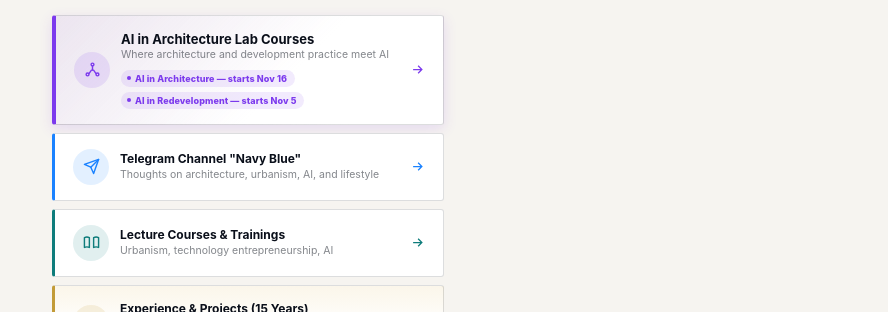
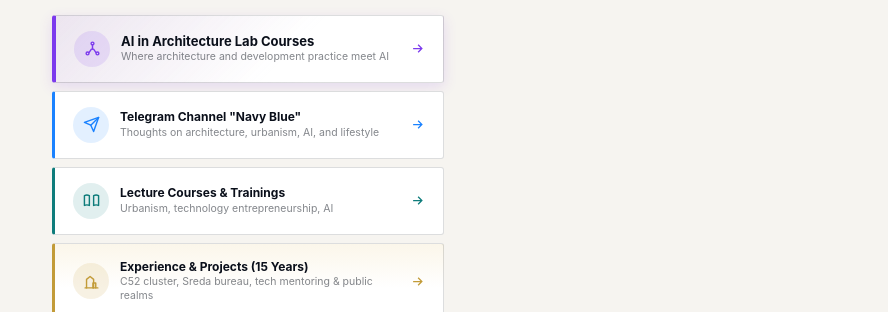
Before and after one commit to alkuleshov/ku1eshov, a plain HTML site: page index.html in a window 1280 px wide. Shown: the part 400-712 px from the top of the page, without its empty margins (392-1280 px from the left). Drawn offline with Linux system fonts and the light colour scheme.

Commit message:
Убрать с кнопки курсов на главной даты старта 5 и 16 ноября
Co-Authored-By: Claude Code <noreply@anthropic.com>

```diff
--- a/index.html
+++ b/index.html
@@ -371,10 +371,6 @@
         <span class="cta__text">
           <span class="cta__label" data-i18n="btn3label">Курсы от лаборатории ИИ в архитектуре</span>
           <span class="cta__sub" data-i18n="btn3sub">Синтез практики архитектуры и девелопмента с ИИ</span>
-          <span class="cta__dates">
-            <span class="cta__date-pill"><span class="cta__date-dot"></span><span data-i18n="dateArch">ИИ в архитектуре — старт <b>16 ноября</b></span></span>
-            <span class="cta__date-pill"><span class="cta__date-dot"></span><span data-i18n="dateRedev">ИИ в редевелопменте — старт <b>5 ноября</b></span></span>
-          </span>
         </span>
         <svg class="cta__arrow" viewBox="0 0 24 24" fill="none" stroke="currentColor" stroke-width="2"><path d="M5 12h14M13 6l6 6-6 6"/></svg>
       </a>
@@ -451,8 +447,6 @@
         btn2sub: "Урбанистика, технологическое предпринимательство, ИИ",
         btn3label: "Курсы от лаборатории ИИ в архитектуре",
         btn3sub: "Синтез практики архитектуры и девелопмента с ИИ",
-        dateArch: 'ИИ в архитектуре — старт <b>16 ноября</b>',
-        dateRedev: 'ИИ в редевелопменте — старт <b>5 ноября</b>',
         btn4label: "Опыт и проекты (15 лет)",
         btn4sub: "Кластер «С52», бюро «Среда», трекинг и благоустройство",
         copyright: "© 2026 Александр Кулешов"
@@ -469,8 +463,6 @@
         btn2sub: "Urbanism, technology entrepreneurship, AI",
         btn3label: "AI in Architecture Lab Courses",
         btn3sub: "Where architecture and development practice meet AI",
-        dateArch: 'AI in Architecture — starts <b>Nov 16</b>',
-        dateRedev: 'AI in Redevelopment — starts <b>Nov 5</b>',
         btn4label: "Experience & Projects (15 Years)",
         btn4sub: "C52 cluster, Sreda bureau, tech mentoring & public realms",
         copyright: "© 2026 Alexander Kuleshov"
```
